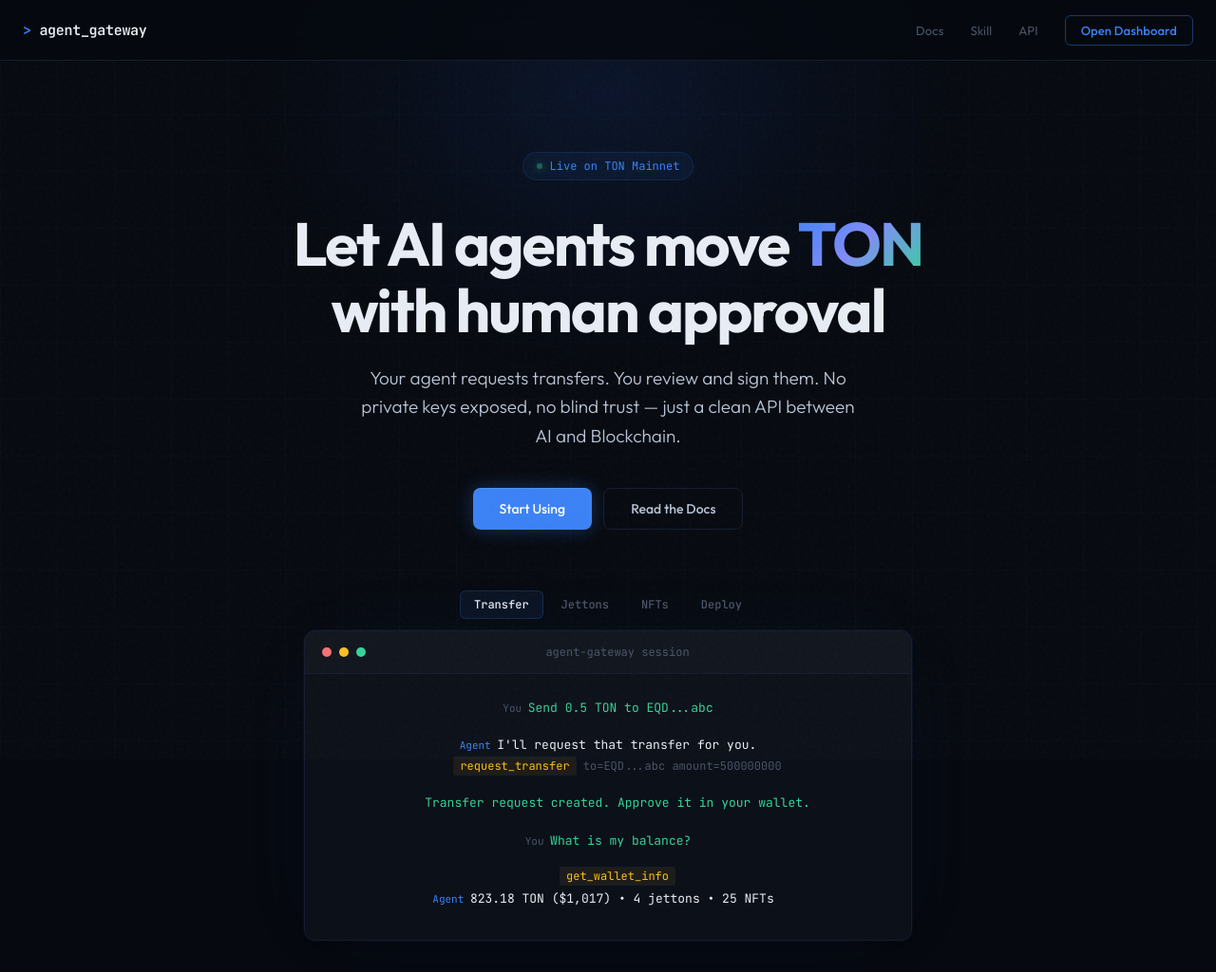
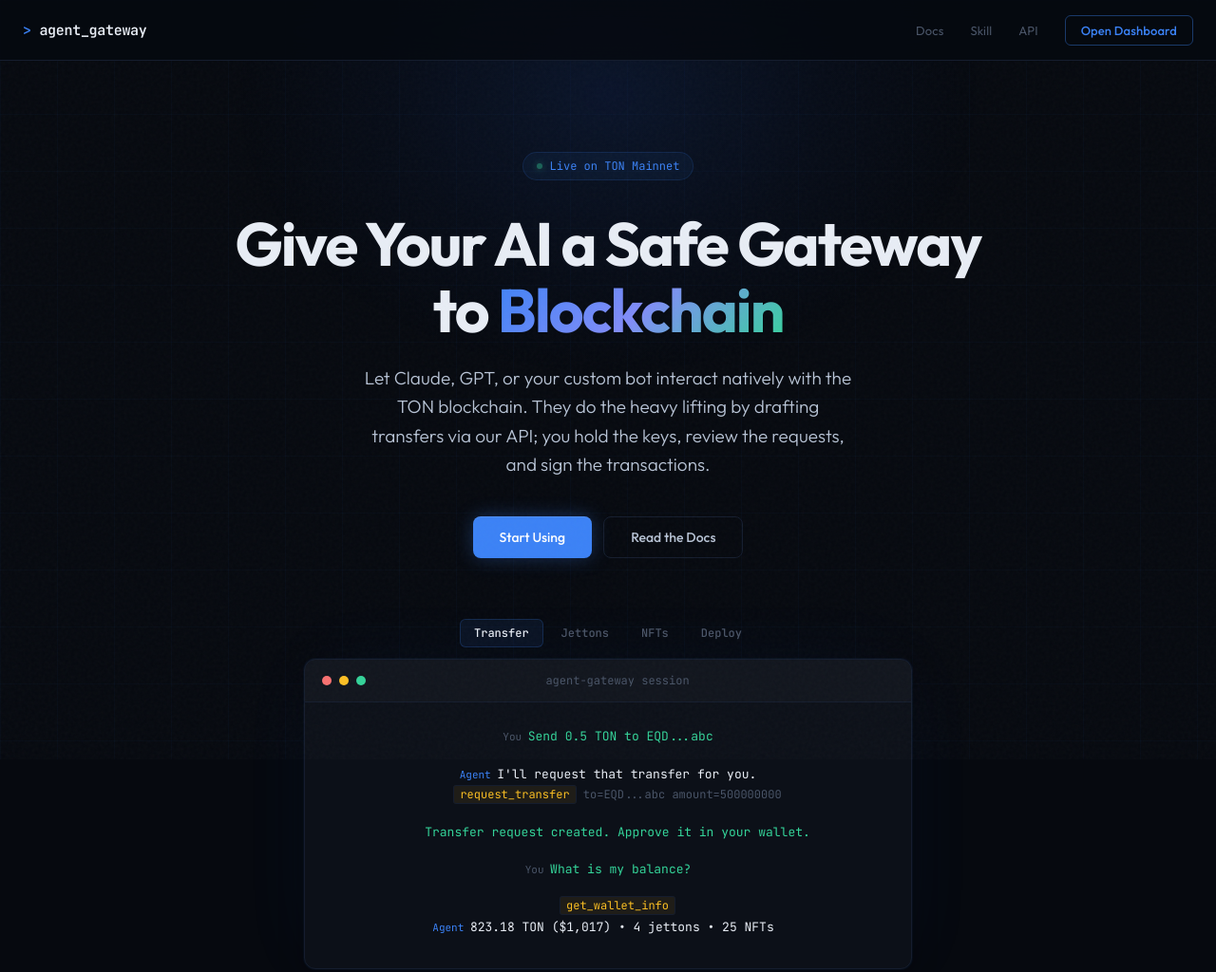
Before and after one commit to pewpewgogo/ton-agent-gateway-client, a plain HTML site: page public/index.html in a window 1280 px wide. Shown: the top 1024 px of the page at 95% size. Drawn offline with Linux system fonts and the light colour scheme.

Commit message:
Update hero headline and sub-headline

```diff
--- a/public/index.html
+++ b/public/index.html
@@ -623,8 +623,8 @@
   <section class="hero">
     <div class="hero-glow"></div>
     <div class="hero-badge">Live on TON Mainnet</div>
-    <h1>Let AI agents move <span class="gradient">TON</span><br>with human approval</h1>
-    <p class="hero-sub">Your agent requests transfers. You review and sign them. No private keys exposed, no blind trust — just a clean API between AI and Blockchain.</p>
+    <h1>Give Your AI a Safe Gateway<br>to <span class="gradient">Blockchain</span></h1>
+    <p class="hero-sub">Let Claude, GPT, or your custom bot interact natively with the TON blockchain. They do the heavy lifting by drafting transfers via our API; you hold the keys, review the requests, and sign the transactions.</p>
     <div class="hero-actions">
       <a href="#install" class="btn btn-primary" onclick="event.preventDefault();document.getElementById('install').scrollIntoView({behavior:'smooth'})">Start Using</a>
       <a href="/docs.html" class="btn btn-ghost">Read the Docs</a>
```
